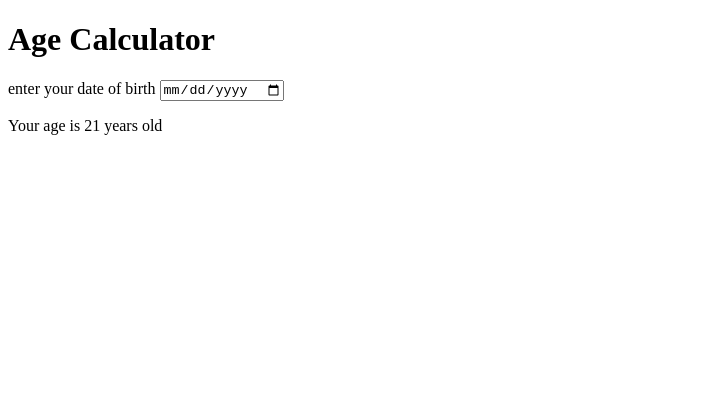
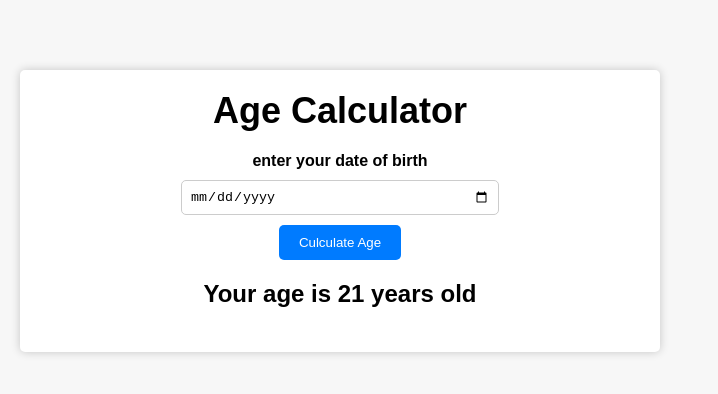
Before and after one commit to Crihojames/Project_Age_Calculator, a plain HTML site: page index.html in a window 1280 px wide. Shown: the whole page, without its empty margins (0-718 px from the left). Drawn offline with Linux system fonts and the light colour scheme.

Commit message:
add to the style

```diff
--- a/index.html
+++ b/index.html
@@ -5,6 +5,7 @@
     <meta http-equiv= "X-UA-Compatible" content="IE=edge">
     <meta name="viewport" content="width=device-width, initial-scale=1.0">
     <title>Age Calculator</title>
+    <link rel="stylesheet" href="style.css">
 </head>
 <body>
      <div class="container">
@@ -12,6 +13,7 @@
         <div class="form">
             <label for="birthday">enter your date of birth</label>
             <input type="date" id="birthday" name="birthday">
+            <button>Culculate Age</button>
             <p id="result">Your  age is 21 years old</p>
 
         </div>
--- /dev/null
+++ b/style.css
@@ -0,0 +1,63 @@
+body{
+    margin: 0;
+    padding: 20px;
+    font-family: "Monstserrat", sans-serif;
+    background-color: #f7f7f7;
+}
+
+.container{
+    background-color: white;
+    box-shadow: 0 0 10px rgb(0, 0, 0, .2);
+    padding: 20px;
+    max-width: 600px;
+    margin: o auto;
+    border-radius: 5px;
+    margin-top: 50px;
+}
+
+h1{
+    font-size: 36px;
+    text-align: center;
+    margin-top: 0;
+    margin-bottom: 20px;
+}
+
+.form{
+    display: flex;
+    flex-direction: column;
+    align-items: center;
+}
+
+label{
+    font-weight: bold;
+    margin-bottom: 10px;
+}
+
+input{
+    padding: 8px;
+    border: 1px solid #ccc;
+    border-radius: 5px;
+    width: 100%;
+    max-width: 300px;
+}
+
+button{
+    background-color: #007bff;
+    color: white;
+    border: none;
+    padding: 10px 20px;
+    border-radius: 5px;
+    margin-top: 10px;
+    cursor: pointer;
+    transform: background-color .3s ease;
+}
+
+button:hover{
+    background-color: #0062cc;
+}
+
+#result{
+    margin-top: 20px;
+    font-size: 24px;
+    font-weight: bold;
+}
```
